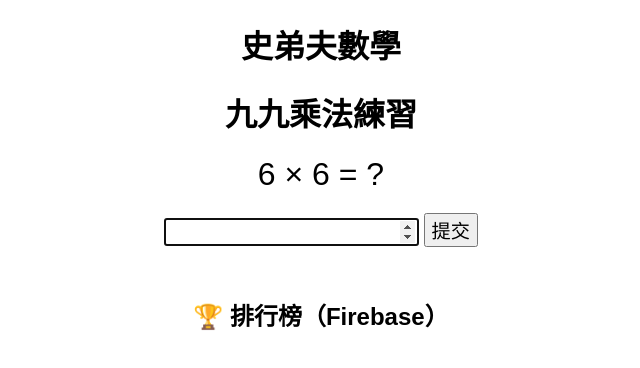
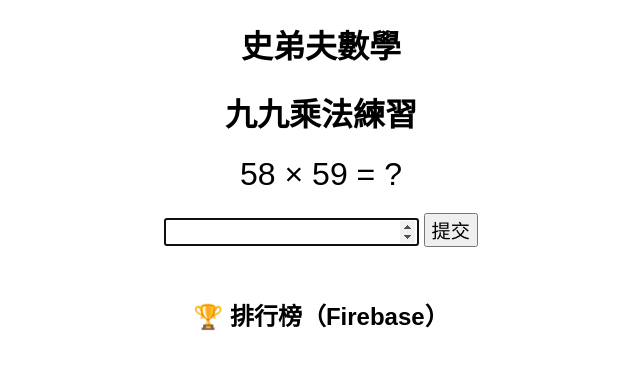
Before and after one commit to shengfengweng/multiplication-pwa, a plain HTML site: page index.html in a window 1280 px wide. Shown: the whole page, without its empty margins (319-959 px from the left). Drawn offline with Linux system fonts and the light colour scheme; no server answers.

Commit message:
Update index.html

```diff
--- a/index.html
+++ b/index.html
@@ -43,8 +43,8 @@
     const answerEl = document.getElementById('answer');
 
     function generateQuestion() {
-      num1 = Math.floor(Math.random() * 9) + 1;
-      num2 = Math.floor(Math.random() * 9) + 1;
+      num1 = Math.floor(Math.random() * 99) + 1;
+      num2 = Math.floor(Math.random() * 99) + 1;
       questionEl.textContent = `${num1} × ${num2} = ?`;
       answerEl.value = '';
       answerEl.focus();
```
